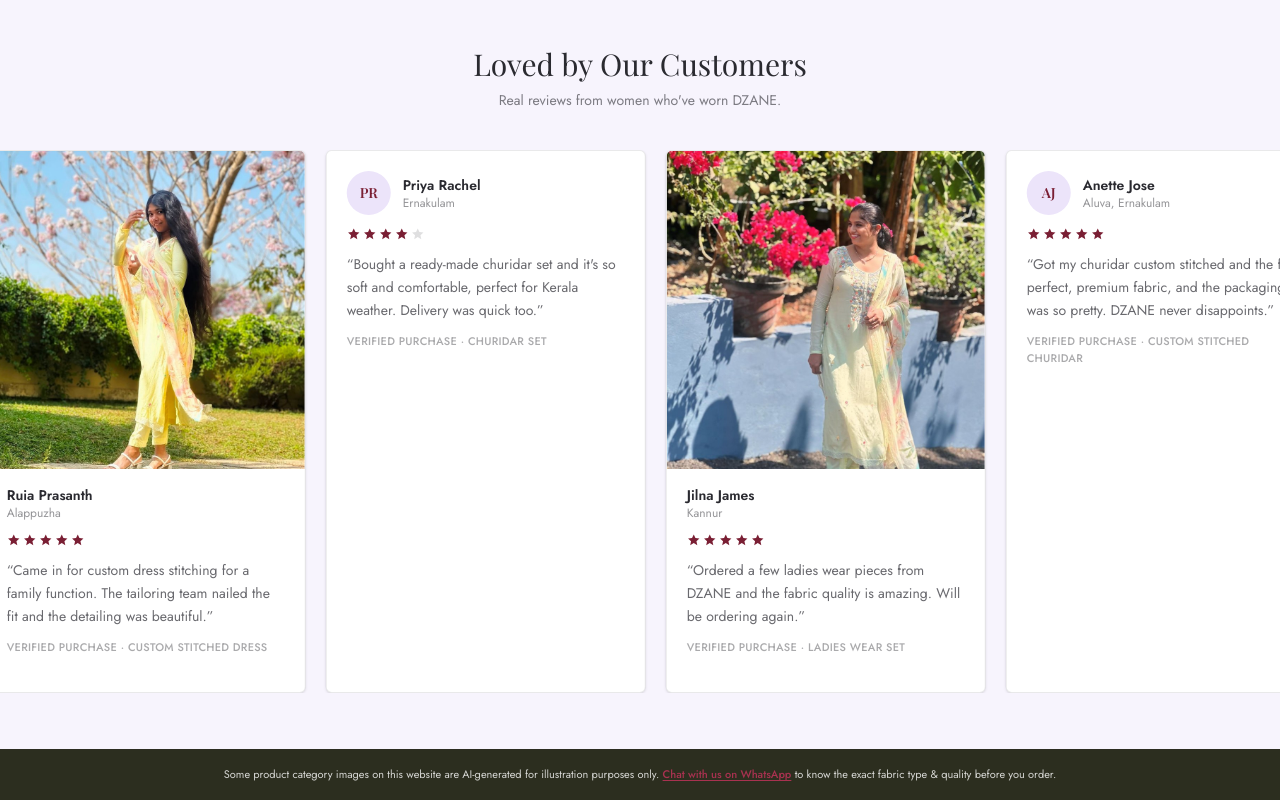
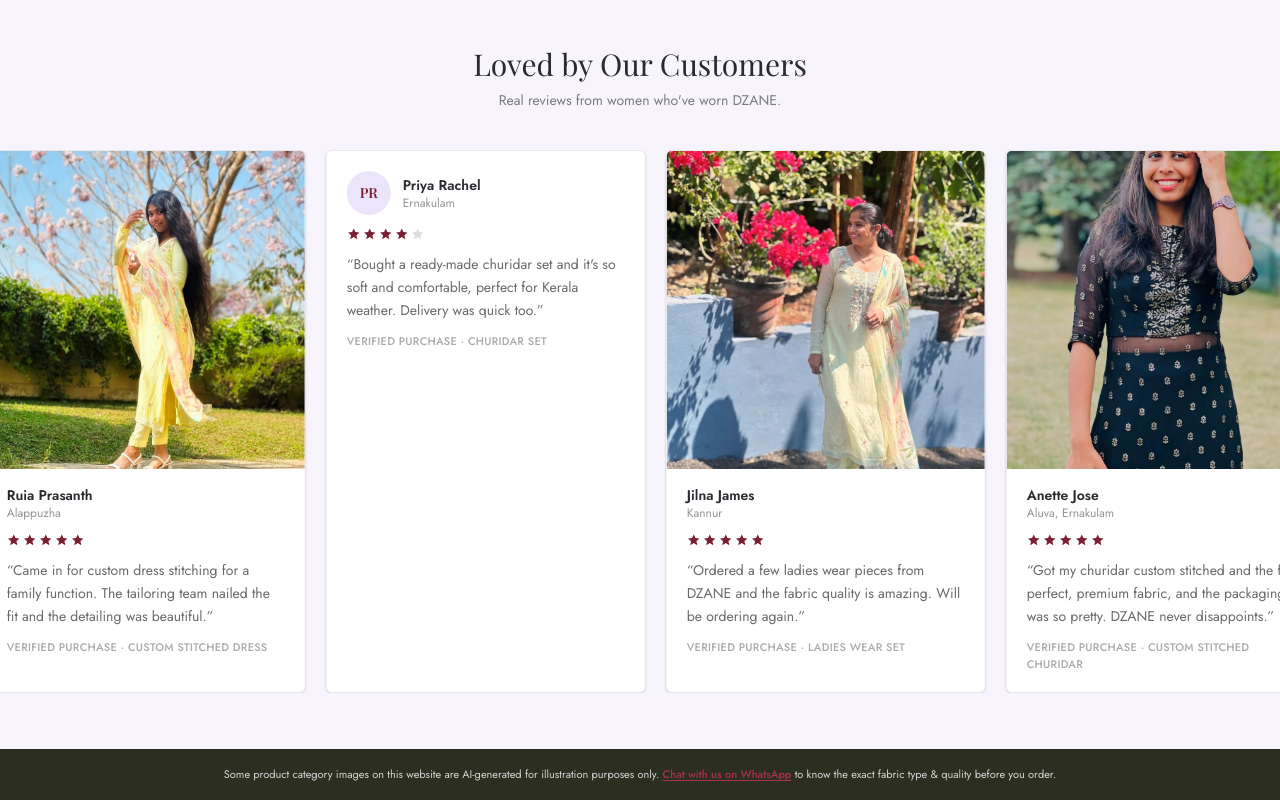
Before and after one commit to peakpoint2037/Dzane, a Next.js app: page / in a window 1280 px wide. Shown: the part 3490-4290 px from the top of the page. Built offline with nearby package versions, Linux system fonts and the light colour scheme; a web font is replaced by a local one.

Commit message:
Add Anette Jose's customer photo to her review

```diff
--- a/src/data/reviews.ts
+++ b/src/data/reviews.ts
@@ -50,6 +50,7 @@ export const reviews: Review[] = [
     product: "Custom Stitched Churidar",
     comment:
       "Got my churidar custom stitched and the fit is perfect, premium fabric, and the packaging was so pretty. DZANE never disappoints.",
+    photo: "/images/review-anette-jose.jpg",
   },
   {
     name: "Neethu Sunny",
```
Also changed, not shown: public/images/review-anette-jose.jpg (added).
